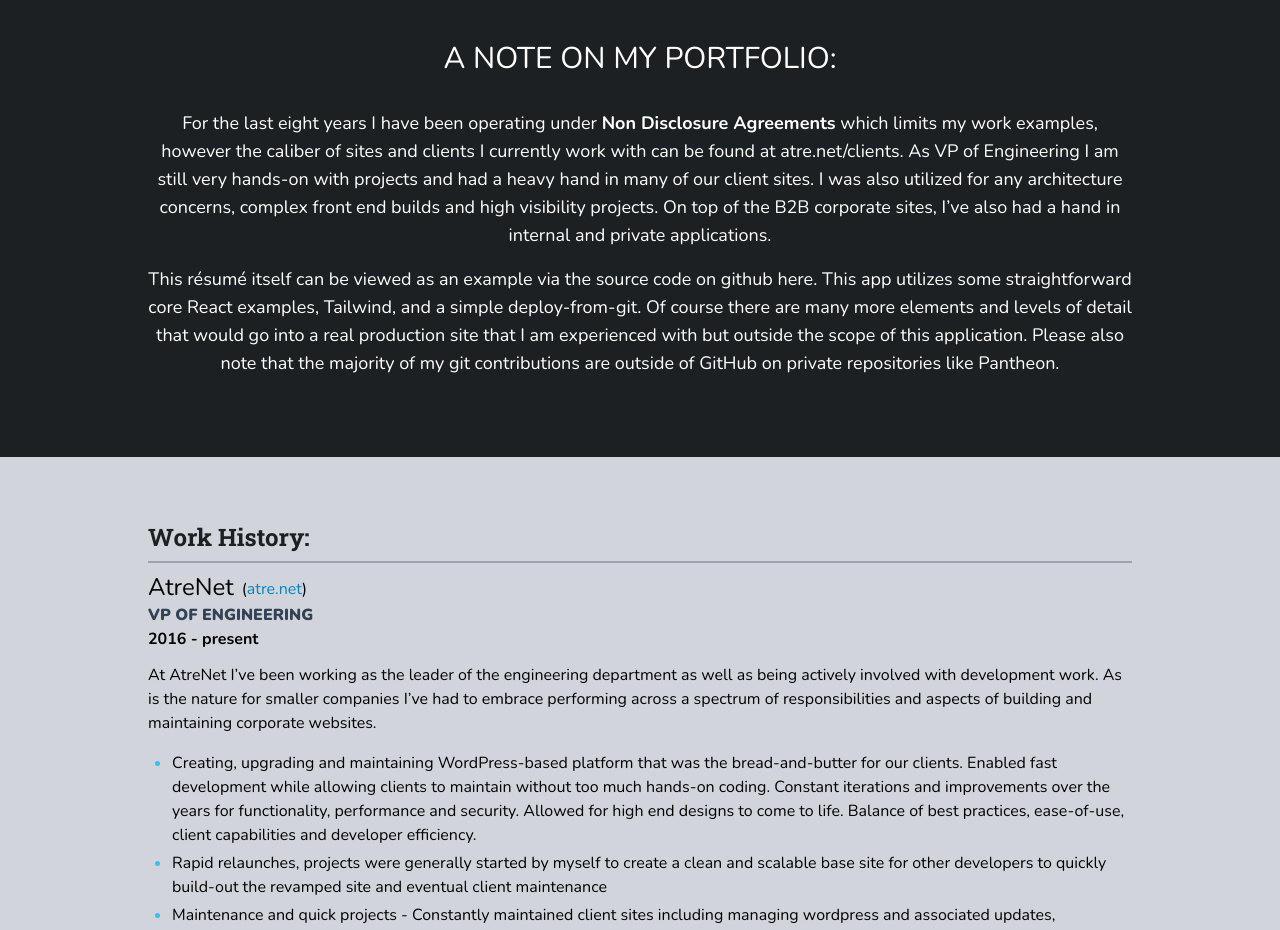
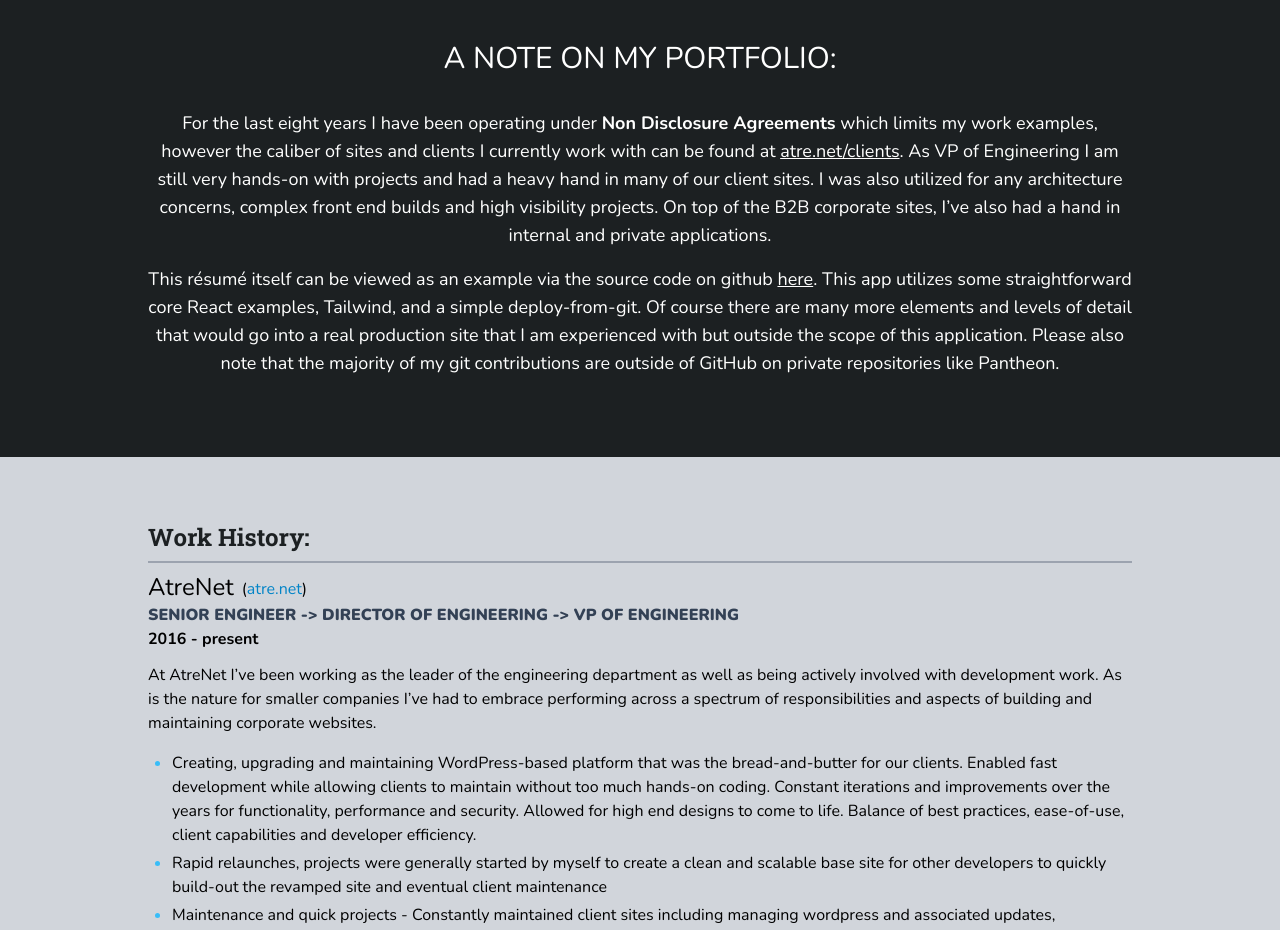
Before and after one commit to adam-sch/2024, a React (Create React App) app: page / in a window 1280 px wide. Shown: the part 1600-2530 px from the top of the page. Built offline with nearby package versions, Linux system fonts and the light colour scheme.

Commit message:
update title + underline links

```diff
--- a/src/App.js
+++ b/src/App.js
@@ -91,9 +91,9 @@ function App() {
 
       <Section classes="portfolio bg-custom-dark-slate text-white py-16 text-center mt-10 text-lg">
         <h2 className="text-3xl uppercase mb-8">A note on my Portfolio:</h2>
-        <p>For the last eight years I have been operating under <strong>Non Disclosure Agreements</strong> which limits my work examples, however the caliber of sites and clients I currently work with can be found at <a href="https://atre.net/clients" target="_blank" rel="noreferrer">atre.net/clients</a>. As VP of Engineering I am still very hands-on with projects and had a heavy hand in many of our client sites. I was also utilized for any architecture concerns, complex front end builds and high visibility projects. On top of the B2B corporate sites, I’ve also had a hand in internal and private applications.</p>
+        <p>For the last eight years I have been operating under <strong>Non Disclosure Agreements</strong> which limits my work examples, however the caliber of sites and clients I currently work with can be found at <a href="https://atre.net/clients" target="_blank" rel="noreferrer" className="underline">atre.net/clients</a>. As VP of Engineering I am still very hands-on with projects and had a heavy hand in many of our client sites. I was also utilized for any architecture concerns, complex front end builds and high visibility projects. On top of the B2B corporate sites, I’ve also had a hand in internal and private applications.</p>
 
-        <p>This résumé itself can be viewed as an example via the source code on github <a href="https://github.com/adam-sch/2024/tree/main/src" target="_blank" rel="noreferrer">here</a>. This app utilizes some straightforward core React examples, Tailwind, and a simple deploy-from-git. Of course there are many more elements and levels of detail that would go into a real production site that I am experienced with but outside the scope of this application. Please also note that the majority of my git contributions are outside of GitHub on private repositories like Pantheon.</p>
+        <p>This résumé itself can be viewed as an example via the source code on github <a href="https://github.com/adam-sch/2024/tree/main/src" target="_blank" rel="noreferrer" className="underline">here</a>. This app utilizes some straightforward core React examples, Tailwind, and a simple deploy-from-git. Of course there are many more elements and levels of detail that would go into a real production site that I am experienced with but outside the scope of this application. Please also note that the majority of my git contributions are outside of GitHub on private repositories like Pantheon.</p>
       </Section>
 
       <Section classes="work-history">
@@ -105,7 +105,7 @@ function App() {
           url="https://atre.net"
           start="2016"
           end="present"
-          title="VP of Engineering"
+          title="Senior Engineer -> Director of Engineering -> VP of Engineering"
         >
           <p>At AtreNet I’ve been working as the leader of the engineering department as well as being actively involved with development work. As is the nature for smaller companies I’ve had to embrace performing across a spectrum of responsibilities and aspects of building and maintaining corporate websites.</p>
 
```
